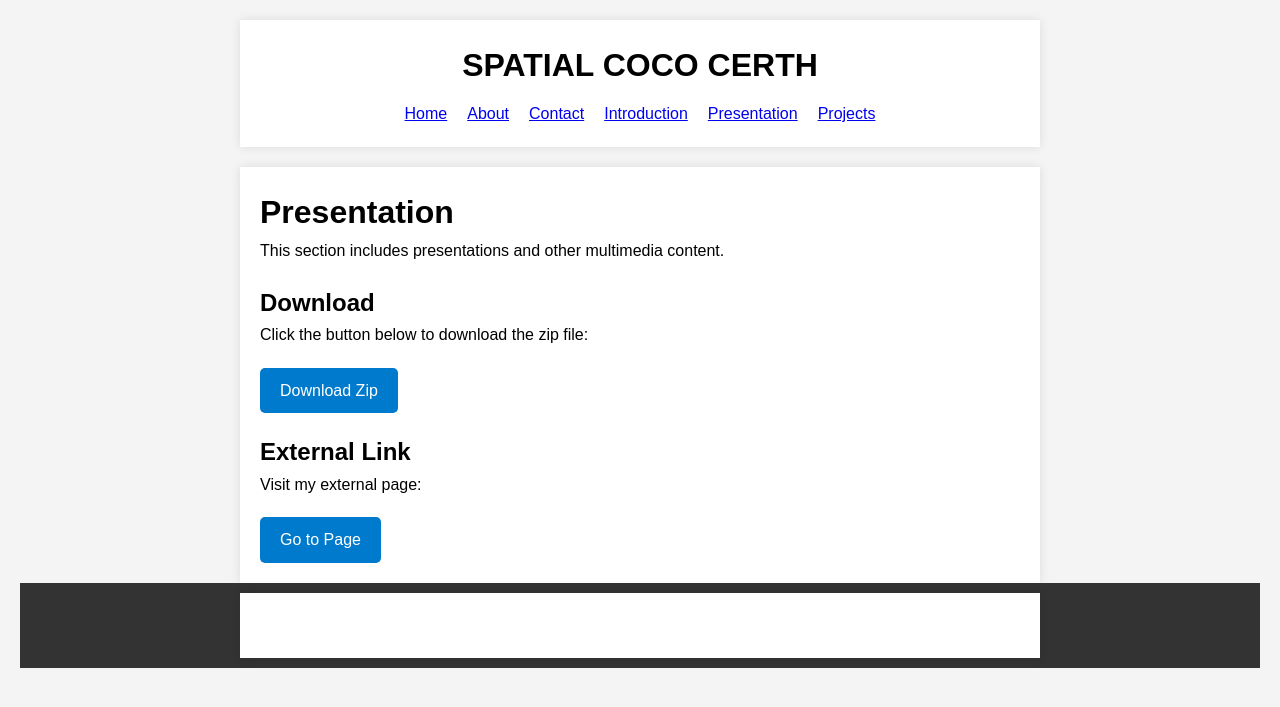
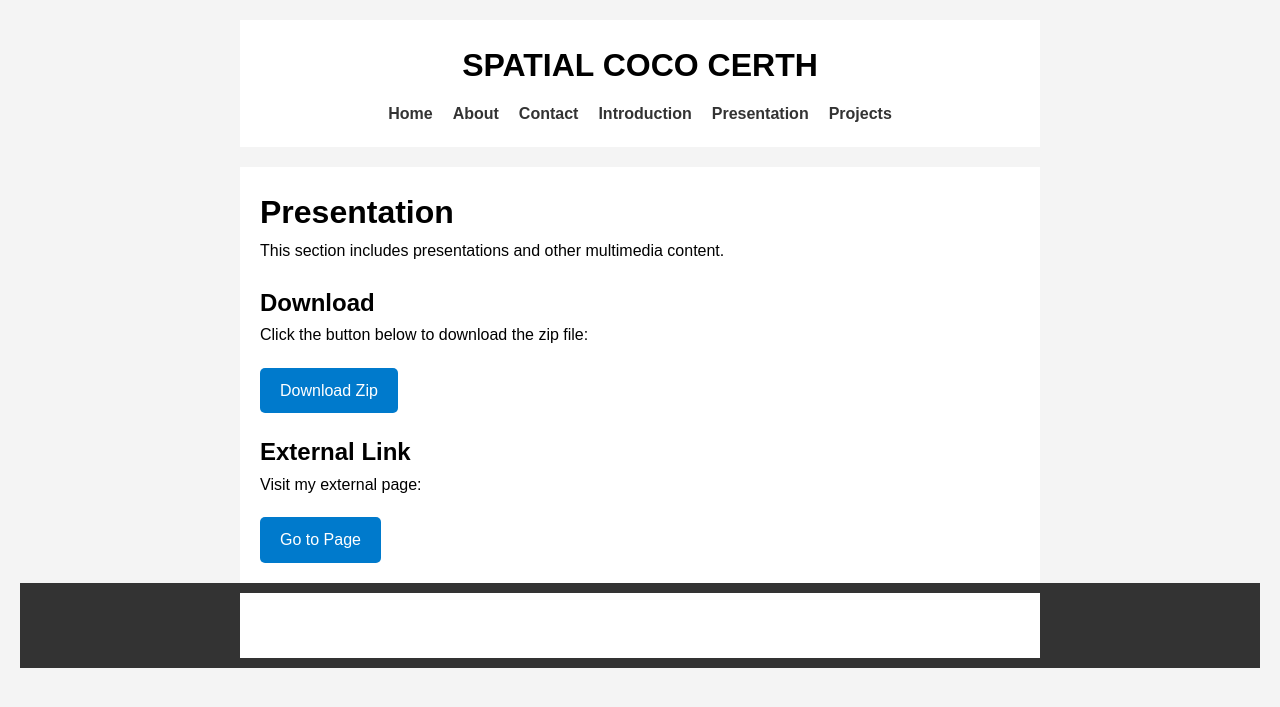
Before and after one commit to GiorgosPapado/giorgospapado.github.io, a Jekyll site: the page built from presentation.md, in a window 1280 px wide. Shown: the top 707 px of the page. Built offline with Jekyll 4.4.1, drawn with Linux system fonts in a browser that asks for light colours.

Commit message:
no container

```diff
--- a/assets/css/style.css
+++ b/assets/css/style.css
@@ -17,7 +17,7 @@ body {
     margin: 0 auto;
     background: #fff;
     padding: 20px;
-    box-shadow: 0 0 10px rgba(0, 0, 0, 0.1);
+    /* box-shadow: 0 0 10px rgba(0, 0, 0, 0.1); */
 }
 
 header {
@@ -36,11 +36,11 @@ nav ul {
     gap: 20px;
 }
 
-/* nav a {
+nav a {
     text-decoration: none;
     color: #333;
     font-weight: bold;
-} */
+}
 
 nav a:hover {
     color: #007acc;
```
